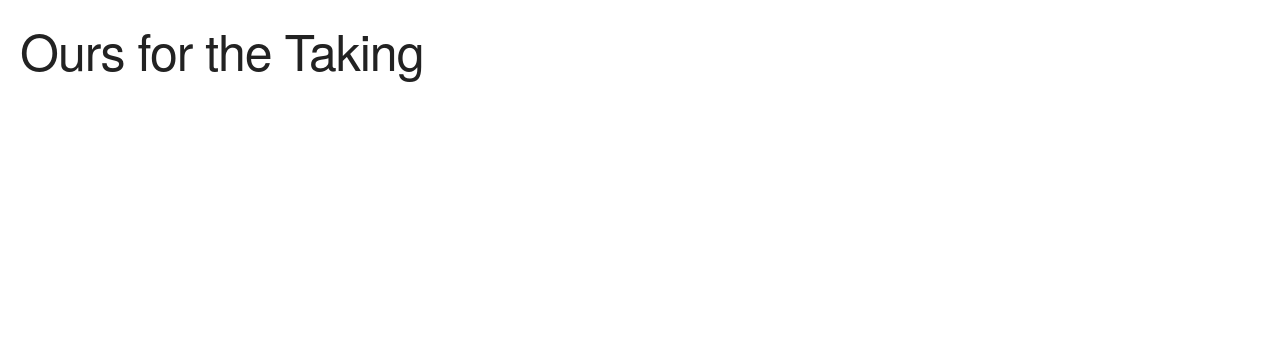
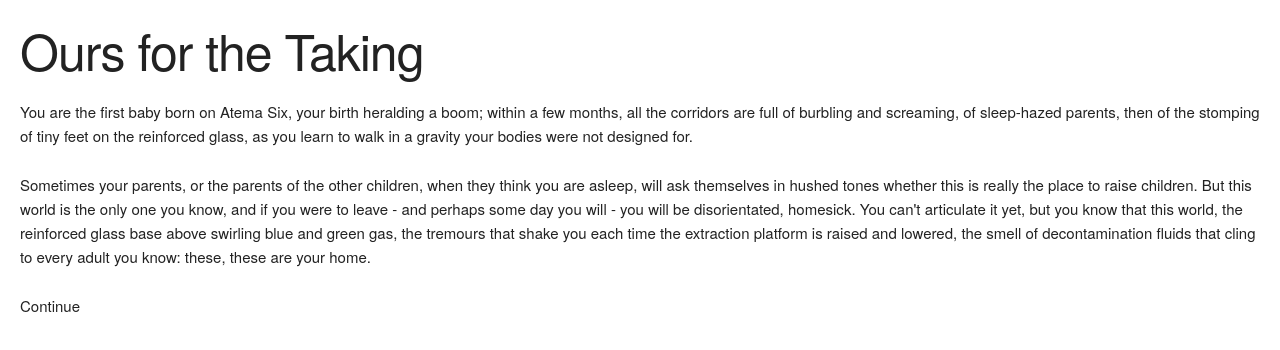
Before and after one commit to andi-crb/ours-for-the-taking, a plain HTML site: page index.html in a window 1280 px wide. Drawn offline with nearby package versions, Linux system fonts and the light colour scheme.

Commit message:
began first scene

```diff
--- a/index.html
+++ b/index.html
@@ -12,6 +12,10 @@
       <h1>Ours for the Taking</h1>
     </div>
     <div class="row">
+      <p>You are the first baby born on Atema Six, your birth heralding a boom; within a few months, all the corridors are full of burbling and screaming, of sleep-hazed parents, then of the stomping of tiny feet on the reinforced glass, as you learn to walk in a gravity your bodies were not designed for.</p>
+      <p>Sometimes your parents, or the parents of the other children, when they think you are asleep, will ask themselves in hushed tones whether this is really the place to raise children. But this world is the only one you know, and if you were to leave - and perhaps some day you will - you will be disorientated, homesick. You can't articulate it yet, but you know that this world, the reinforced glass base above swirling blue and green gas, the tremours that shake you each time the extraction platform is raised and lowered, the smell of decontamination fluids that cling to every adult you know: these, these are your home.</p>
+
+      <p>Continue</p>
     </div>
   </body>
 </html>
```
